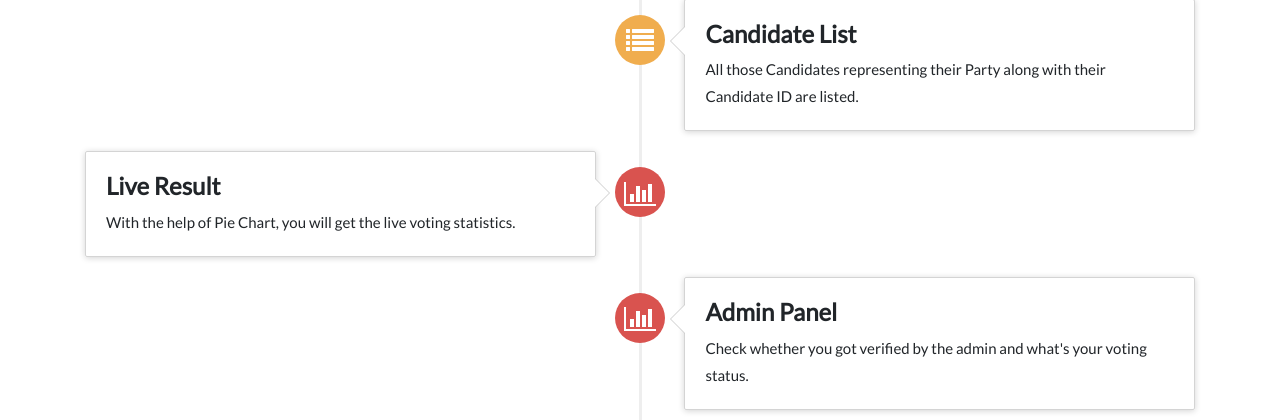
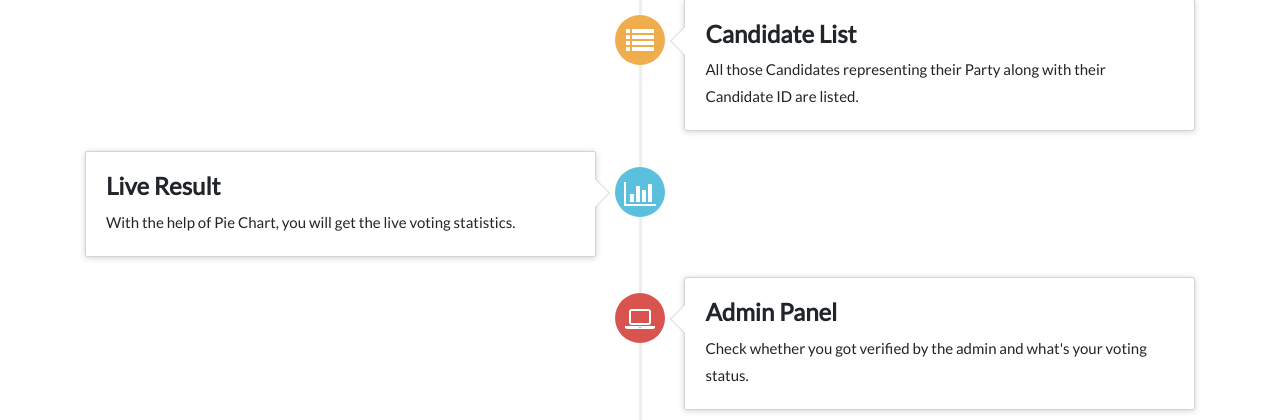
Before and after one commit to Anshit01/e-voting-using-blockchain, a Flask app: page / in a window 1280 px wide. Shown: the part 1071-1491 px from the top of the page. Run offline with Flask 2, Linux system fonts and the light colour scheme; some libraries are stand-ins or nearby versions.

Commit message:
login form design fixed and timeline icons fixed

```diff
--- a/website/app/static/css/login.css
+++ b/website/app/static/css/login.css
@@ -2,7 +2,7 @@
     font-family: 'Ubuntu', sans-serif;
 }
 
-.container{
+.div-form{
     margin-top: 7%;
     background-color: #f0f3fa;
     padding-top: 2%;
--- a/website/app/templates/index.html
+++ b/website/app/templates/index.html
@@ -101,7 +101,7 @@
 
         <li>
 
-            <div class="timeline-badge danger"><i class="fa fa-bar-chart fa-lg"></i></div>
+            <div class="timeline-badge info"><i class="fa fa-bar-chart fa-lg"></i></div>
 
             <div class="timeline-panel">
 
@@ -119,7 +119,7 @@
 
         <li class="timeline-inverted">
 
-            <div class="timeline-badge danger"><i class="fa fa-bar-chart fa-lg"></i></div>
+            <div class="timeline-badge danger"><i class="fa fa-laptop fa-lg"></i></div>
 
             <div class="timeline-panel">
 
--- a/website/app/templates/vote.html
+++ b/website/app/templates/vote.html
@@ -12,7 +12,7 @@
 
             <div class="row ">
 
-                    <div class="col-xs-8 mx-auto col-sm-6 col-md-4 ">
+                    <div class="col-8 mx-auto col-sm-8 col-md-6 col-lg-5 div-form">
 
                          <h1>Login</h1><br>
 
```
